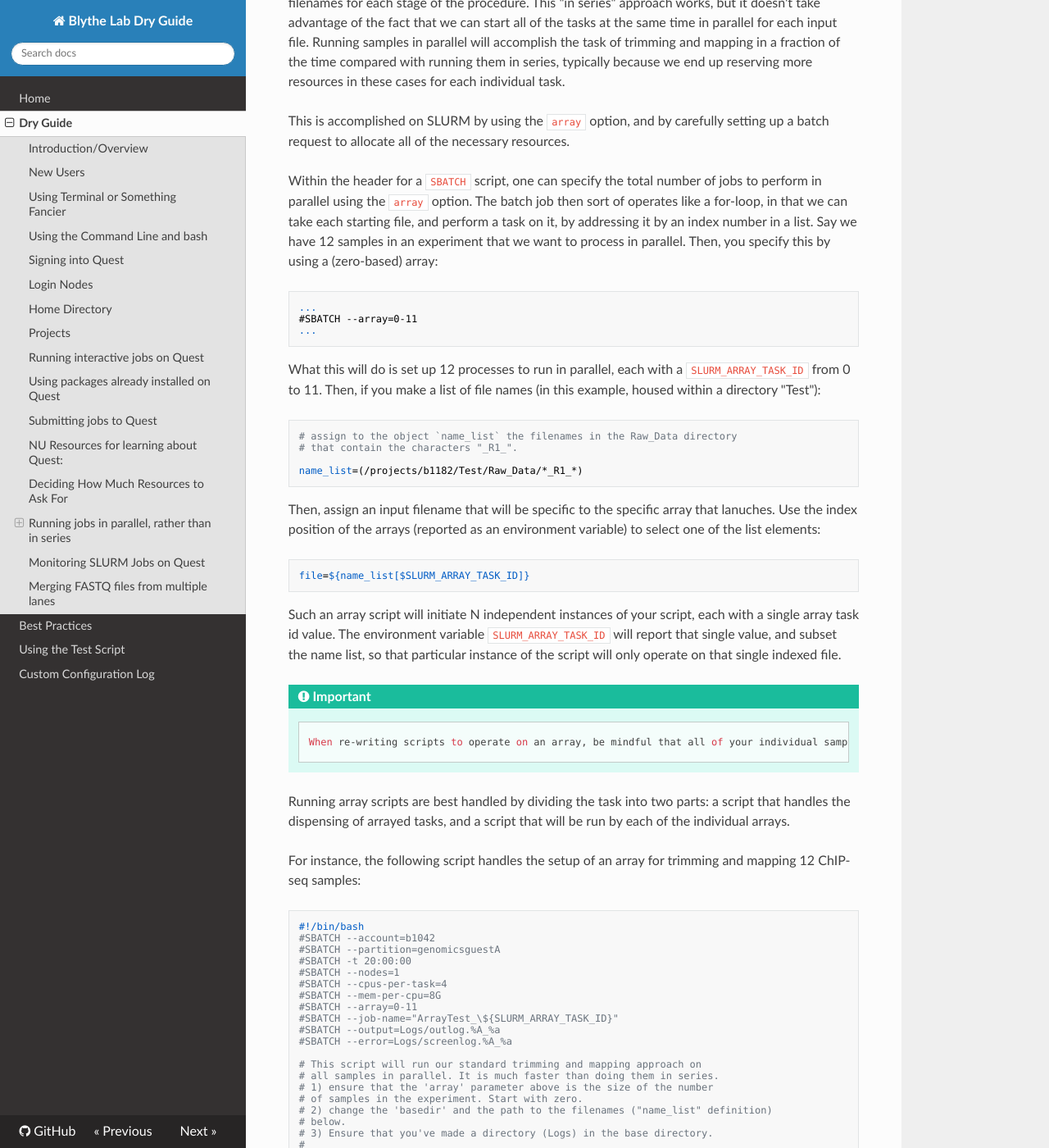
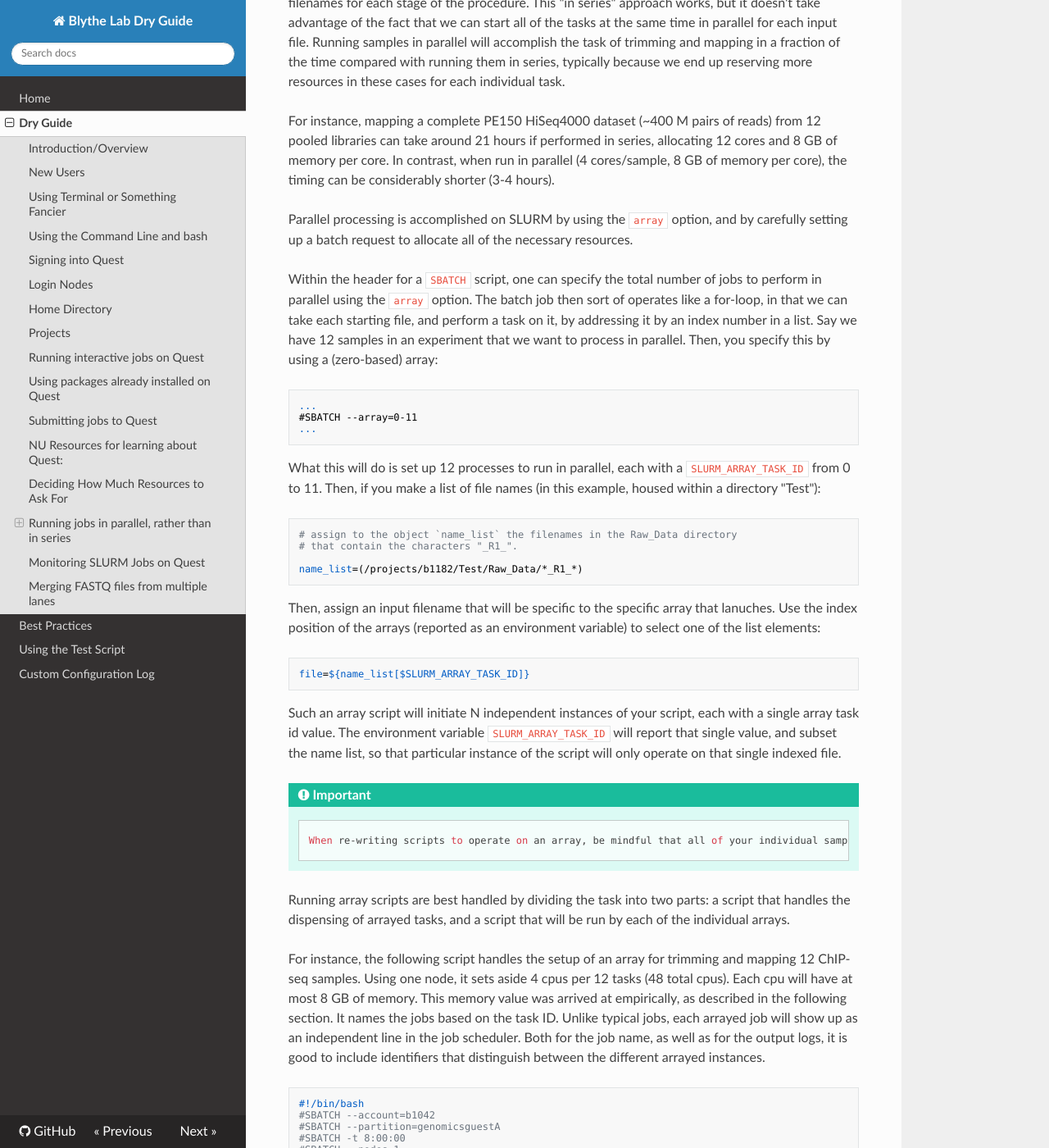
Before and after one commit to sblythe/Dry_Guide, an MkDocs documentation site: the page built from docs/dryguide.md, in a window 1280 px wide and 1400 px high, scrolled down 6661 px. Shown: the whole window at 82% size. Built offline with MkDocs 1.6.1, drawn with Linux system fonts in a browser that asks for light colours; nearby versions of some CDN libraries; some of the changed text lies outside the part shown.

Commit message:
updated Dry Guide with details on arrays

````diff
--- a/docs/dryguide.md
+++ b/docs/dryguide.md
@@ -161,7 +161,9 @@ As mentioned above, this could take some time to schedule, but it should be suff
 
 A typical task we perform on Quest is to trim and map Illumina reads. We will have anywhere from 1 to >12 samples that we need to perform this on, and we essentially do the same thing to each sample. An old-timey way to do this is to write for-loops in our scripts and loop over the input filenames for each stage of the procedure. This "in series" approach works, but it doesn't take advantage of the fact that we can start all of the tasks at the same time in parallel for each input file. Running samples in parallel will accomplish the task of trimming and mapping in a fraction of the time compared with running them in series, typically because we end up reserving more resources in these cases for each individual task.
 
-This is accomplished on SLURM by using the `array` option, and by carefully setting up a batch request to allocate all of the necessary resources.
+For instance, mapping a complete PE150 HiSeq4000 dataset (~400 M pairs of reads) from 12 pooled libraries can take around 21 hours if performed in series, allocating 12 cores and 8 GB of memory per core. In contrast, when run in parallel (4 cores/sample, 8 GB of memory per core), the timing can be considerably shorter (3-4 hours).
+
+Parallel processing is accomplished on SLURM by using the `array` option, and by carefully setting up a batch request to allocate all of the necessary resources.
 
 Within the header for a `SBATCH` script, one can specify the total number of jobs to perform in parallel using the `array` option. The batch job then sort of operates like a for-loop, in that we can take each starting file, and perform a task on it, by addressing it by an index number in a list. Say we have 12 samples in an experiment that we want to process in parallel. Then, you specify this by using a (zero-based) array:
 
@@ -189,17 +191,17 @@ file=${name_list[$SLURM_ARRAY_TASK_ID]}
 Such an array script will initiate N independent instances of your script, each with a single array task id value. The environment variable `SLURM_ARRAY_TASK_ID` will report that single value, and subset the name list, so that particular instance of the script will only operate on that single indexed file.
 
 !!! Important
-        When re-writing scripts to operate on an array, be mindful that all of your individual samples will be processed simultaneously, and if you write temporary files to an output directory, they need to have unique filenames.
+        When re-writing scripts to operate on an array, be mindful that all of your individual samples will be processed simultaneously, and if you write temporary files to an output directory, they need to have unique filenames. See the example script below for a way of dealing with this (in the calls to `samtools sort` and `picard CleanSam`).
 
 Running array scripts are best handled by dividing the task into two parts: a script that handles the dispensing of arrayed tasks, and a script that will be run by each of the individual arrays.
 
-For instance, the following script handles the setup of an array for trimming and mapping 12 ChIP-seq samples:
+For instance, the following script handles the setup of an array for trimming and mapping 12 ChIP-seq samples. Using one node, it sets aside 4 cpus per 12 tasks (48 total cpus). Each cpu will have at most 8 GB of memory. This memory value was arrived at empirically, as described in the following section. It names the jobs based on the task ID. Unlike typical jobs, each arrayed job will show up as an independent line in the job scheduler. Both for the job name, as well as for the output logs, it is good to include identifiers that distinguish between the different arrayed instances.
 
 ```
 #!/bin/bash
 #SBATCH --account=b1042
 #SBATCH --partition=genomicsguestA
-#SBATCH -t 20:00:00
+#SBATCH -t 8:00:00
 #SBATCH --nodes=1
 #SBATCH --cpus-per-task=4
 #SBATCH --mem-per-cpu=8G
@@ -344,6 +346,9 @@ samtools index ${basedir}/${mapdir}/${shortname}.mapped.md.bam
 
 The first script would be passed to `sbatch`, and so long as the second one is found at the path indicated in the first, it should operate on the designated files.
 
+!!! Note
+        The above script examples are meant to provide a starting point for developing your own approaches. The resource allocation was sufficient for mapping PE150 samples with between 30M and 50M pairs of reads. If you have fewer reads (or maybe shorter reads), this will be over-specified. Similarly, larger datasets may require additional resources (most likely more RAM). The section below suggests a way to figure out how much RAM to allocate to this kind of a request.
+
 ### Issues with running arrays
 
 In setting this up, I've run into problems from time to time with memory allocations. When the script above is executed, it will likely set up 12 4-core tasks, with each core being allocated 8 GB of RAM. This is more resource heavy than when this is done in parallel. If not enough memory is allocated per core, then the task will fail with an "out of memory" error code. Sometimes you might see a more foreboding "Node Fail" error message. To troubleshoot this, the line:
@@ -371,6 +376,8 @@ sacct -X
 ```
 
 These commands are described in more detail in the following section. Once you find the memory used for the job, assume that the memory indicated by `seff` is the total amount of memory used by the total number of cores dedicated to the job. You can then divide the memory amount by the number of cores, and add 25-50% for padding. This can then be the amount of memory you allocate for your jobs once you uncomment the original `--mem-per-cpu=` option (and delete the `--mem=0` line) in the troubleshooting script.
+
+In the script above, for instance, it failed if I assigned 5 GB of memory per cpu (total = 20 GB). Following a re-run with `--mem=0`, I found that the samples required between 22 and 25 GB of memory total (5.5 to 6.25 GB per cpu). I therefore specified 8 GB per cpu in the final script and this provides sufficient headroom for the job to complete without error.
 
 ## Monitoring SLURM Jobs on Quest
 
````
